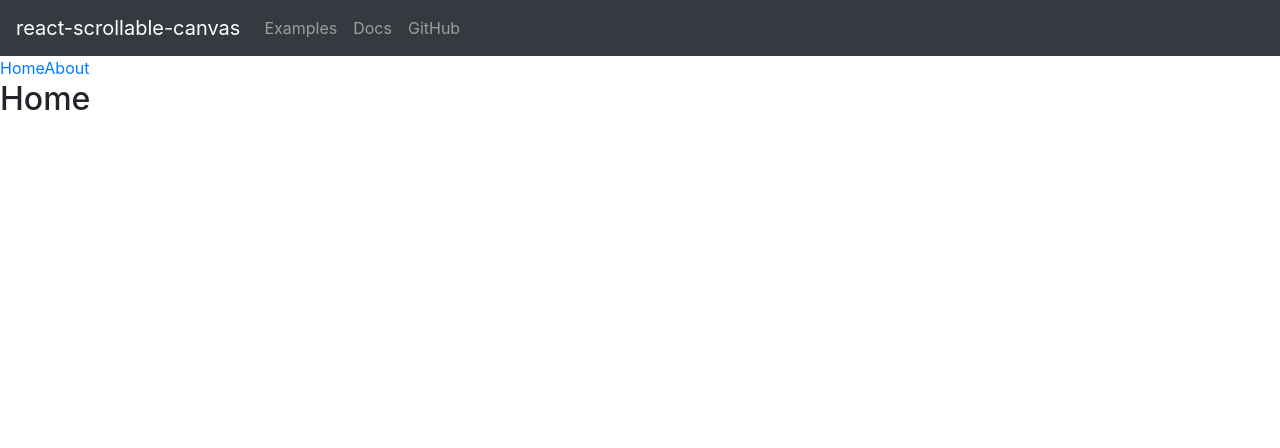
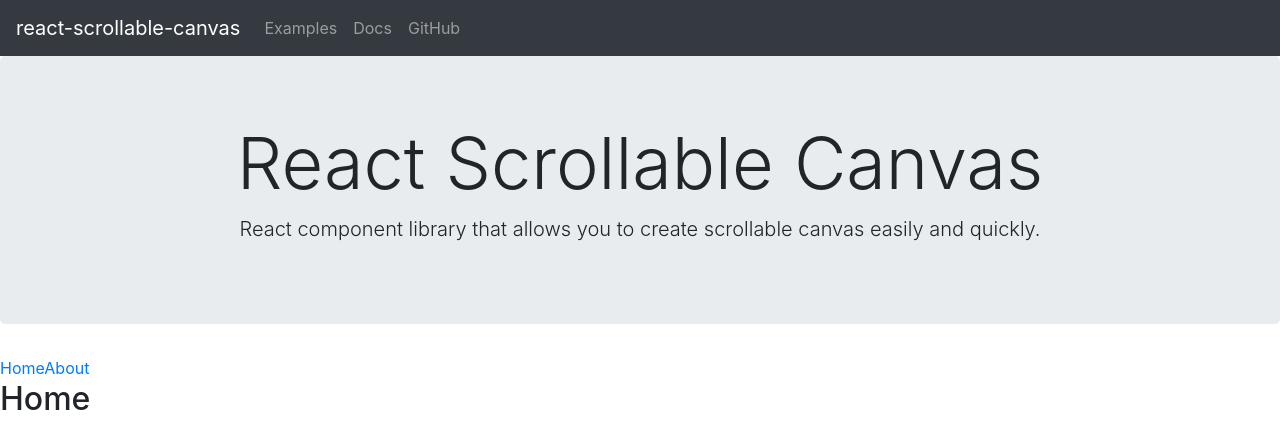
Before and after one commit to solt9029/react-scrollable-canvas, a React (Create React App) app in the folder example/: page /docs in a window 1280 px wide. Shown: the top 448 px of the page. Built offline with nearby package versions, Linux system fonts and the light colour scheme.

Commit message:
Add Jumbotron

```diff
--- a/example/src/App.tsx
+++ b/example/src/App.tsx
@@ -1,6 +1,7 @@
 import React from 'react';
 import { Link, Route } from 'react-router-dom';
 import Navbar from './Navbar';
+import Jumbotron from './Jumbotron';
 
 const Home = () => <h2>Home</h2>;
 const About = () => <h2>About</h2>;
@@ -9,6 +10,8 @@ const App = () => {
   return (
     <div>
       <Navbar />
+      <Jumbotron />
+
       <Link to="/">Home</Link>
       <Link to="/about">About</Link>
       <Route exact path="/" component={Home} />
--- /dev/null
+++ b/example/src/Jumbotron.tsx
@@ -0,0 +1,20 @@
+import React from 'react';
+import { Jumbotron as RCJumbotron, Container as RCContainer } from 'reactstrap';
+import styled from 'styled-components';
+
+const Container = styled(RCContainer)`
+  text-align: center;
+`;
+
+const Jumbotron = () => {
+  return (
+    <RCJumbotron>
+      <Container>
+        <h1 className="display-3">React Scrollable Canvas</h1>
+        <p className="lead">React component library that allows you to create scrollable canvas easily and quickly.</p>
+      </Container>
+    </RCJumbotron>
+  );
+};
+
+export default Jumbotron;
```
